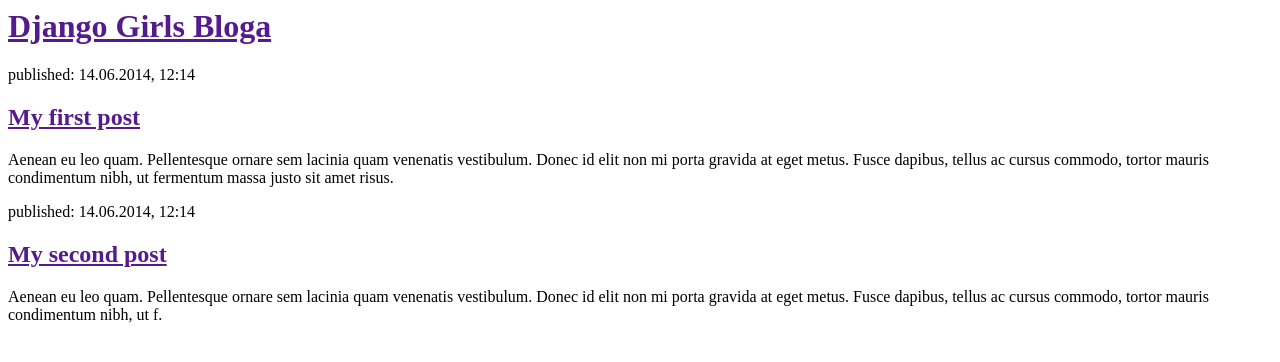
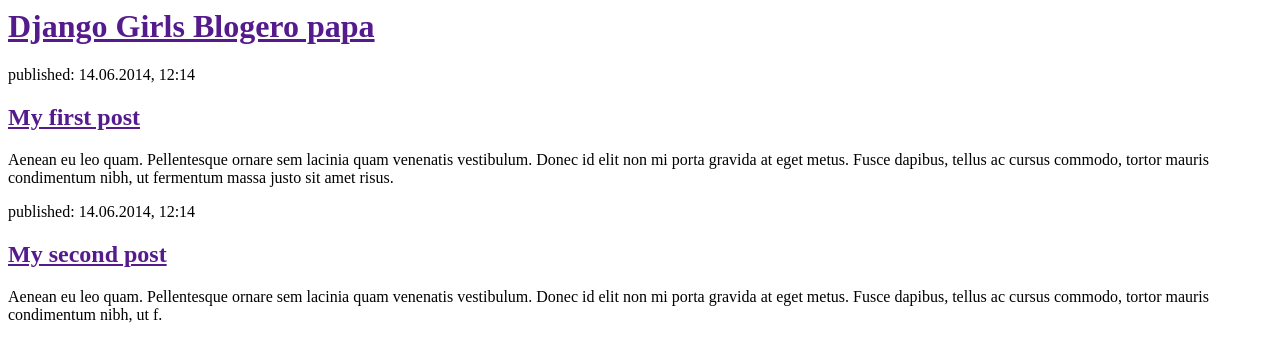
Before and after one commit to gipsyrender/my-first-blog, a Django app: page / in a window 1280 px wide. Shown: the top 362 px of the page. Run offline with Django 3.2, Linux system fonts and the light colour scheme.

Commit message:
Cambie el HTML para la pagina.

```diff
--- a/blog/templates/blog/post_list.html
+++ b/blog/templates/blog/post_list.html
@@ -4,7 +4,7 @@
         </head>
         <body>
             <div>
-                <h1><a href="">Django Girls Bloga</a></h1>
+                <h1><a href="">Django Girls Blogero papa</a></h1>
             </div>
 
             <div>
```
